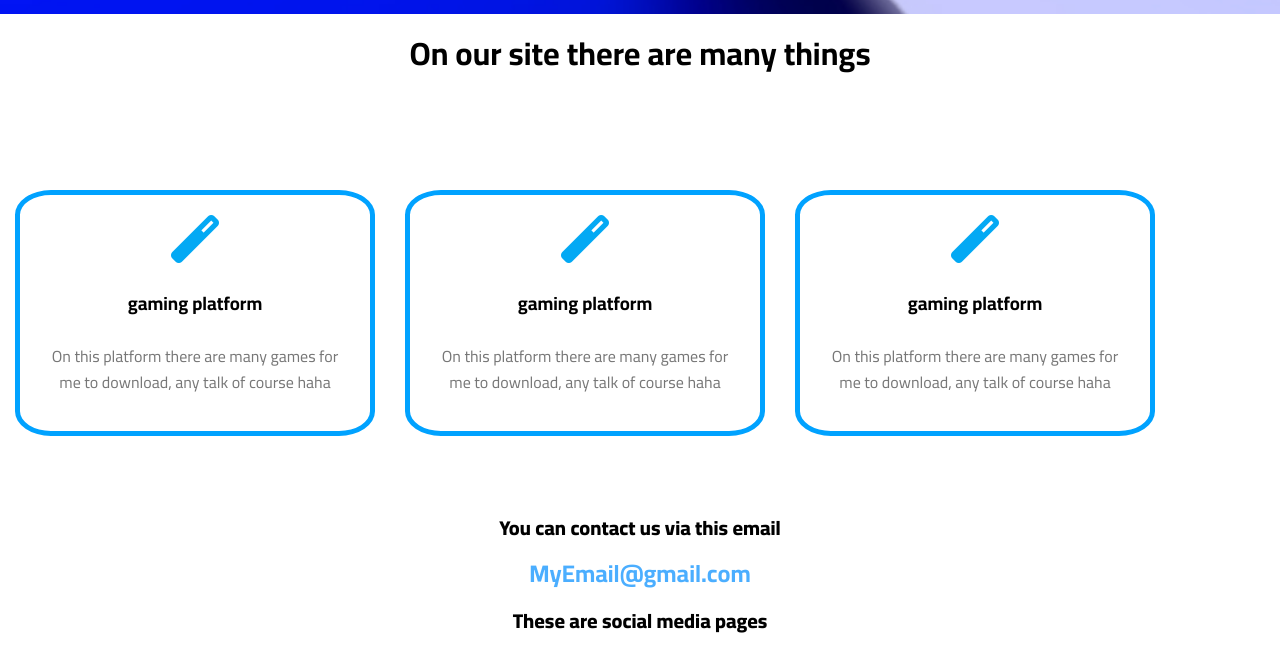
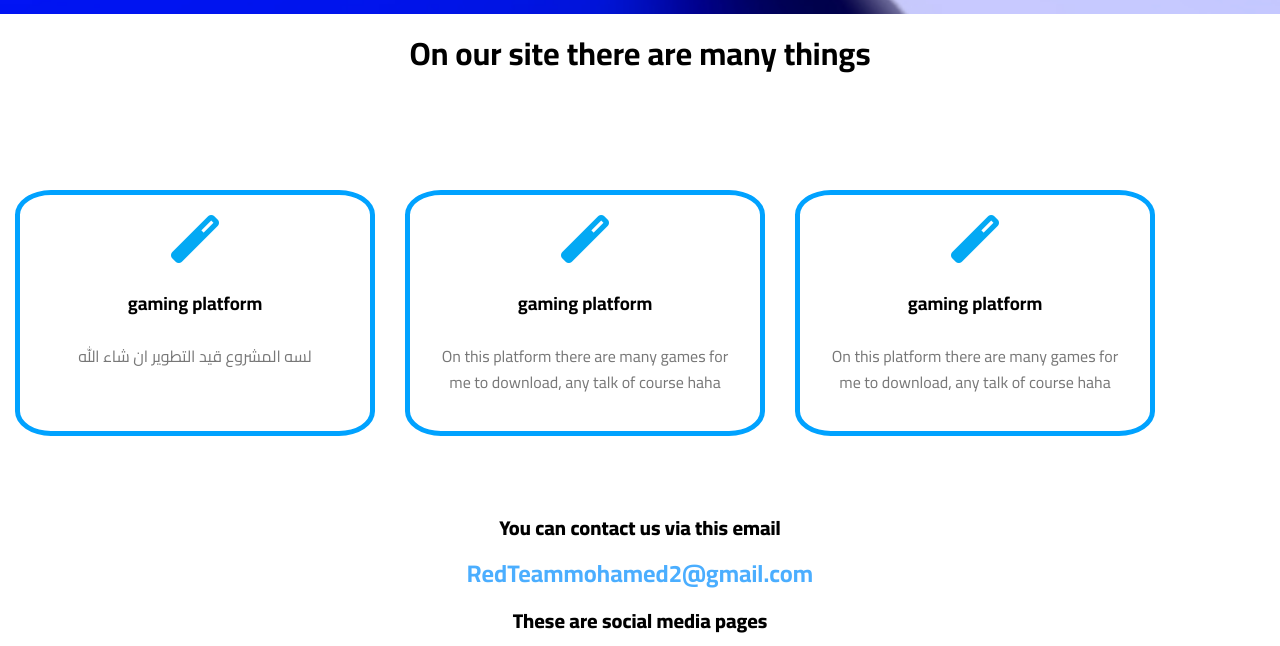
Before and after one commit to RedTeammohamed2/RedTeam, a plain HTML site: page index.html in a window 1280 px wide. Shown: the part 822-1468 px from the top of the page. Drawn offline with Linux system fonts and the light colour scheme.

Commit message:
index.html

```diff
--- a/index.html
+++ b/index.html
@@ -6,7 +6,9 @@
     <meta http-equiv="X-UA-Compatible" content="IE=edge">
     <meta name="viewport" content="width=device-width, initial-scale=1.0">
     <!-- Title -->
-    <title>Blinger</title>
+    <title>RedTeam</title>
+    <!-- title icon -->
+    <link rel="icon"  href="image/logo.jpg">
     <!-- Main Style Css -->
     <link rel="stylesheet" href="css/style.css">
     <!--Normalize-->
@@ -51,7 +53,7 @@
             <div class="feat">
                 <i class="fas fa-magic fa-3x"></i>
                 <h3>gaming platform</h3>
-                <p>On this platform there are many games for me to download, any talk of course haha</p>
+                <p>لسه المشروع قيد التطوير ان شاء الله </p>
             </div>
             <div class="feat">
                 <i class="fas fa-magic fa-3x"></i>
@@ -71,7 +73,7 @@
     <div class="contact">
         <div class="email" id="contactus">
             <p>You can contact us via this email</p>
-            <a href="joapojfa@gmail.com" target="_blank">MyEmail@gmail.com</a>
+            <a href="joapojfa@gmail.com" target="_blank">RedTeammohamed2@gmail.com</a>
             <div>
                 <p>These are social media pages</p>
                 <a href="https://www.youtube.com"><i id="youtube" class="fab fa-youtube"></i></a>
```
